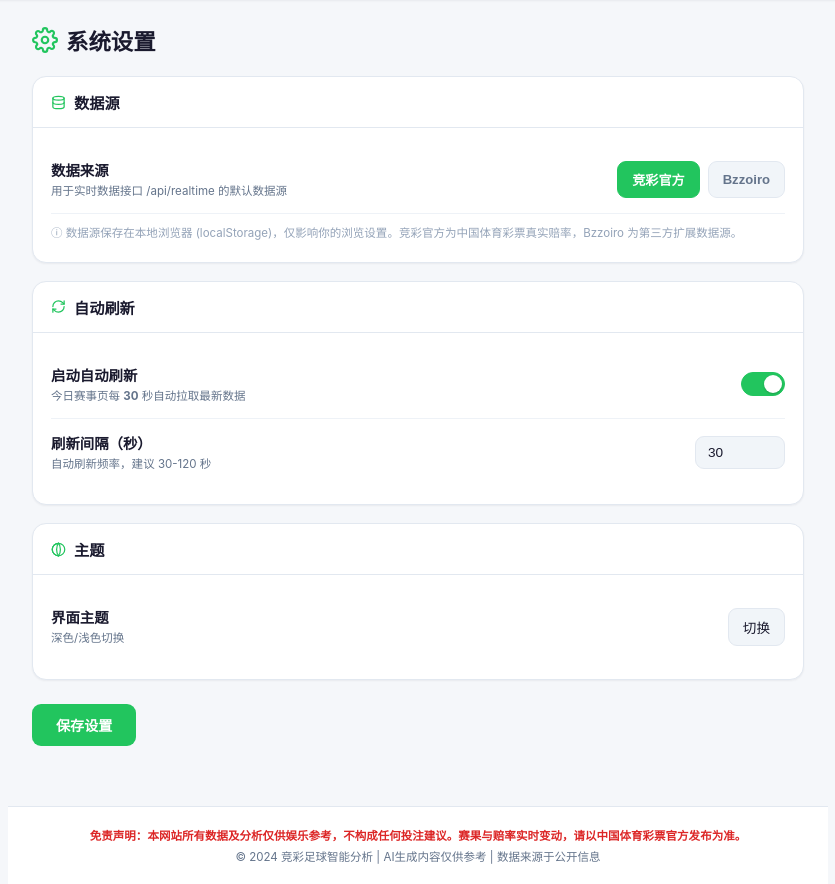
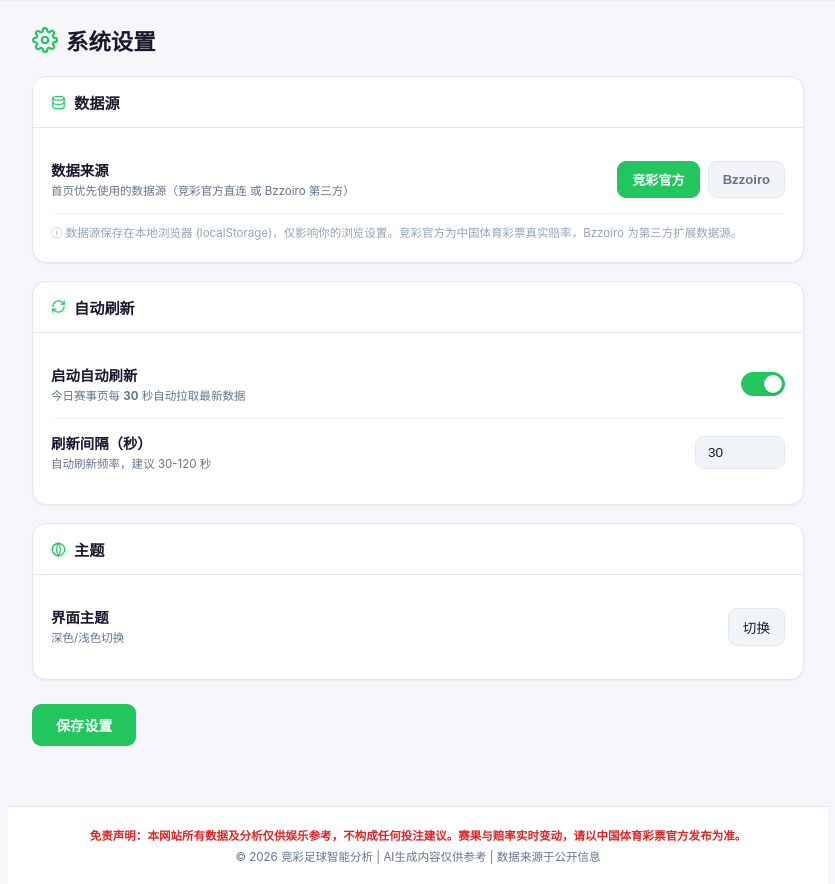
Before and after one commit to etrei7/jingcai-analyzer, a Flask app: page /settings in a window 1280 px wide. Shown: the part 93-977 px from the top of the page, without its empty margins (222-1057 px from the left). Run offline with Flask 3, Linux system fonts and the light colour scheme.

```diff
--- a/templates/settings.html
+++ b/templates/settings.html
@@ -112,7 +112,7 @@ select:hover{border-color:var(--primary)}
     <div class="card-head"><svg xmlns="http://www.w3.org/2000/svg" width="24" height="24" viewBox="0 0 24 24" fill="none" stroke="currentColor" stroke-width="2" stroke-linecap="round" stroke-linejoin="round"><ellipse cx="12" cy="5" rx="9" ry="3"/><path d="M3 5V19A9 3 0 0 0 21 19V5"/><path d="M3 12A9 3 0 0 0 21 12"/></svg>数据源</div>
     <div class="card-body">
       <div class="setting-row">
-        <div><div class="setting-label">数据来源</div><div class="setting-desc">用于实时数据接口 /api/realtime 的默认数据源</div></div>
+        <div><div class="setting-label">数据来源</div><div class="setting-desc">首页优先使用的数据源（竞彩官方直连 或 Bzzoiro 第三方）</div></div>
         <div class="radio-group" id="sourceGroup">
           <button class="radio-btn active" data-src="sporttery">竞彩官方</button>
           <button class="radio-btn" data-src="bzzoiro">Bzzoiro</button>
@@ -151,7 +151,7 @@ select:hover{border-color:var(--primary)}
 
 <div class="footer">
   <p class="disclaimer">免责声明：本网站所有数据及分析仅供娱乐参考，不构成任何投注建议。赛果与赔率实时变动，请以中国体育彩票官方发布为准。</p>
-  <p>&copy; 2024 竞彩足球智能分析 | AI生成内容仅供参考 | 数据来源于公开信息</p>
+  <p>&copy; <span class="copyYear">2026</span> 竞彩足球智能分析 | AI生成内容仅供参考 | 数据来源于公开信息</p>
 </div>
 
 <div class="toast" id="toast">设置已保存</div>
@@ -211,6 +211,7 @@ function saveSettings(){
   showToast('设置已保存');
 }
 loadSettings();
+document.querySelectorAll('.copyYear').forEach(function(e){ e.textContent = new Date().getFullYear(); });
 </script>
 </body>
 </html>
```
